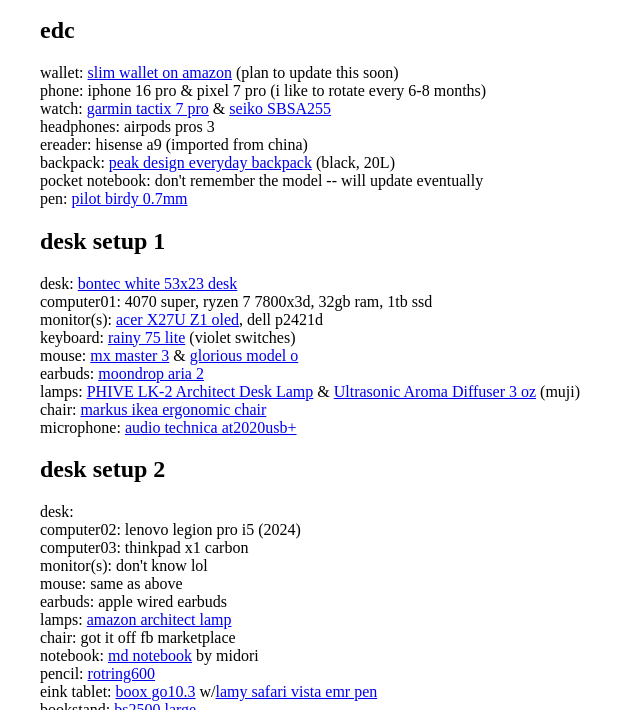
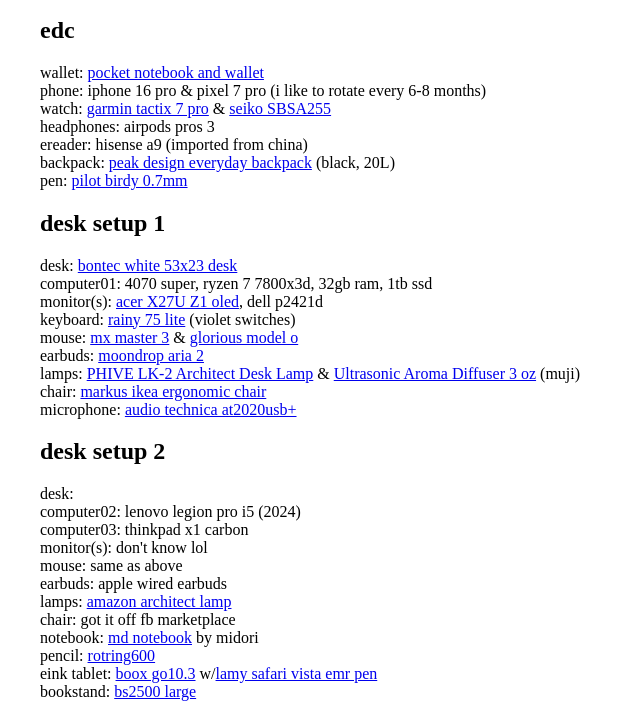
Before and after one commit to miraiistudio/nshrd-website, a plain HTML site: page blog/first-post.html in a window 1280 px wide. Shown: the part 90-800 px from the top of the page, without its empty margins (0-640 px from the left). Drawn offline with Linux system fonts and the light colour scheme.

Commit message:
Update first-post.html

```diff
--- a/blog/first-post.html
+++ b/blog/first-post.html
@@ -9,13 +9,12 @@
   <h1>gear (2027 edition)</h1>
 
 <h2>edc</h2>
-<p style="white-space: pre-line;">wallet: <a href="https://a.co/d/0ie9qNgK">slim wallet on amazon</a> (plan to update this soon)
+<p style="white-space: pre-line;">wallet: <a href="https://tinyurl.com/fa563vk7">pocket notebook and wallet</a>
 phone: iphone 16 pro & pixel 7 pro (i like to rotate every 6-8 months)
 watch: <a href="https://www.garmin.com/en-US/p/802703/">garmin tactix 7 pro</a> & <a href="https://www.seikowatches.com/jp-ja/products/5sports/sbsa255">seiko SBSA255</a>
 headphones: airpods pros 3
 ereader: hisense a9 (imported from china)
 backpack: <a href="https://www.peakdesign.com/products/everyday-backpack">peak design everyday backpack</a> (black, 20L)
-pocket notebook: don't remember the model -- will update eventually
 pen: <a href="https://a.co/d/0hWKBpwn">pilot birdy 0.7mm</a></p>
 
 <h2>desk setup 1</h2>
```
